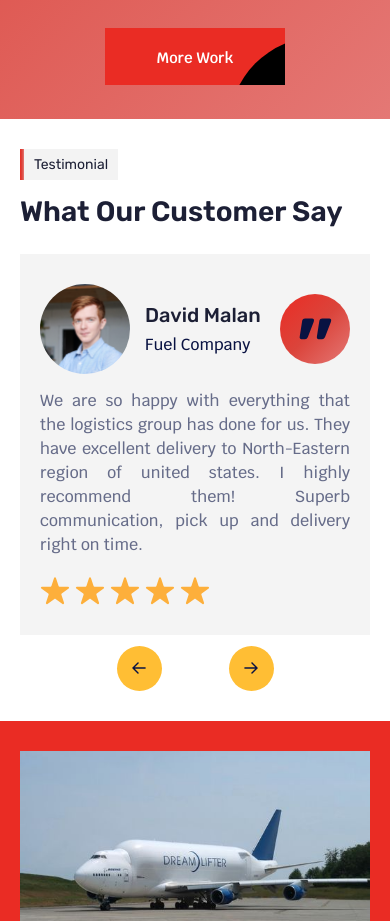
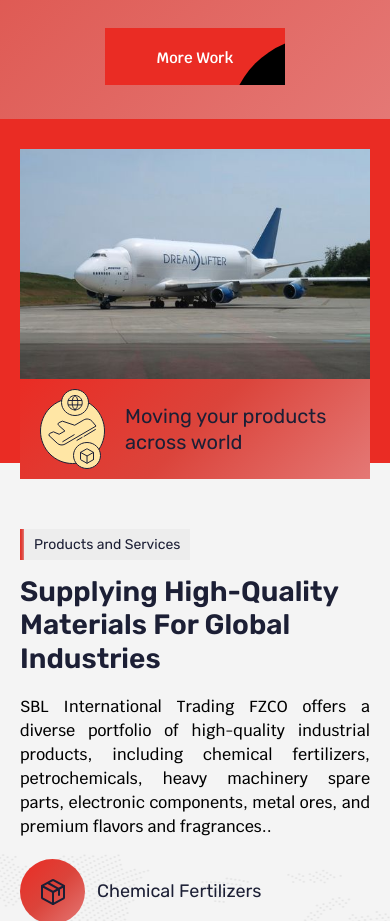
Before and after one commit to anjudewangan/sbl-fzco, a plain HTML site: page index.html in a window 390 px wide. Shown: the part 5478-6399 px from the top of the page. Drawn offline with Linux system fonts and the light colour scheme.

Commit message:
mobile view

```diff
--- a/index.html
+++ b/index.html
@@ -348,7 +348,7 @@
 			</div>
 		</div>
 	</div>
-	<div class="testimonial-section">
+	<!-- <div class="testimonial-section">
 		<div class="container overflow-hidden w-container">
 			<div>
 				<div class="subtitle-wrap">
@@ -482,7 +482,7 @@
 				</div>
 			</div>
 		</div>
-	</div>
+	</div> -->
 	<div class="features-section">
 		<div class="features-bg">
 			<div class="features-dark-bg"></div>
```
